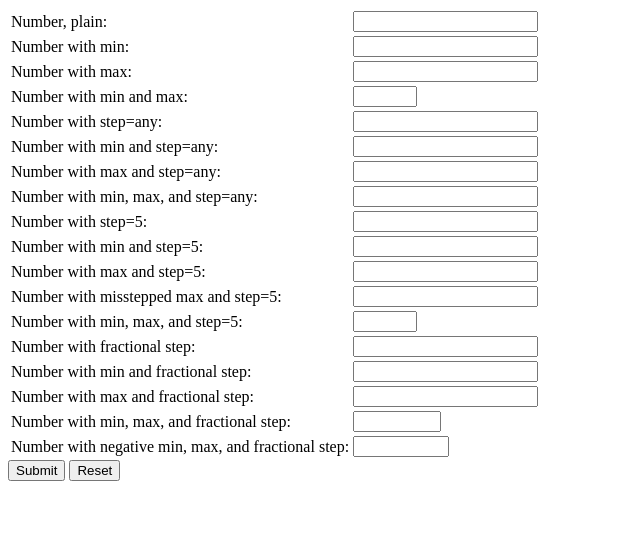
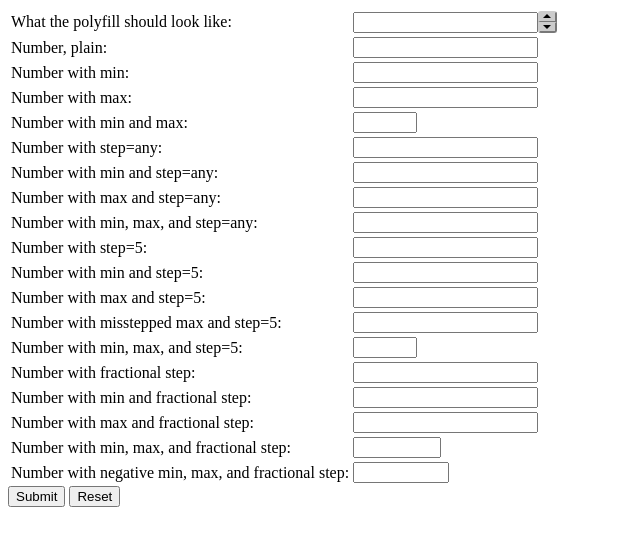
Before and after one commit to jonstipe/number-polyfill, a plain HTML site: page index.html in a window 1280 px wide. Shown: the whole page, without its empty margins (0-640 px from the left). Drawn offline with nearby package versions, Linux system fonts and the light colour scheme.

Commit message:
Added scriptless mockup.

```diff
--- a/index.html
+++ b/index.html
@@ -10,6 +10,10 @@
   <body>
 <form id="form-demo">
 <table>
+<tr>
+<td>What the polyfill should look like:</td>
+<td><input name="numberPlain" type="text" /><div class="number-spin-btn-container"><div class="number-spin-btn number-spin-btn-up" style="height: 0.7em;"></div><div class="number-spin-btn number-spin-btn-down" style="height: 0.7em;"></div></div></td>
+</tr>
 <tr>
 <td>Number, plain:</td>
 <td><input name="number" type="number" /></td>
```
